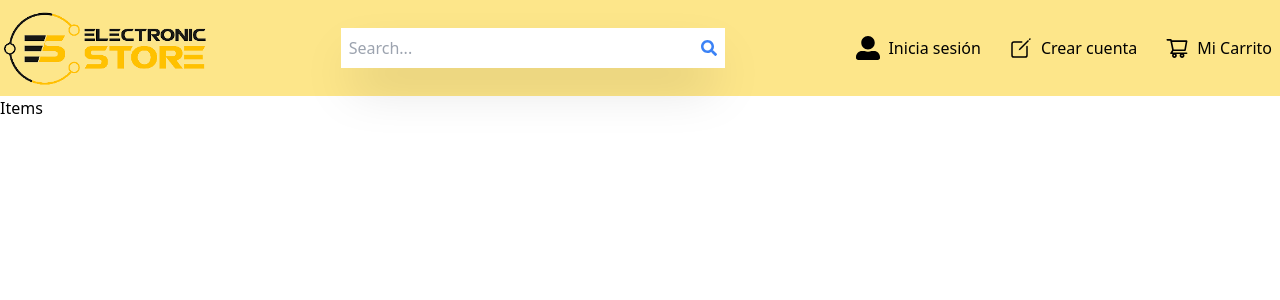
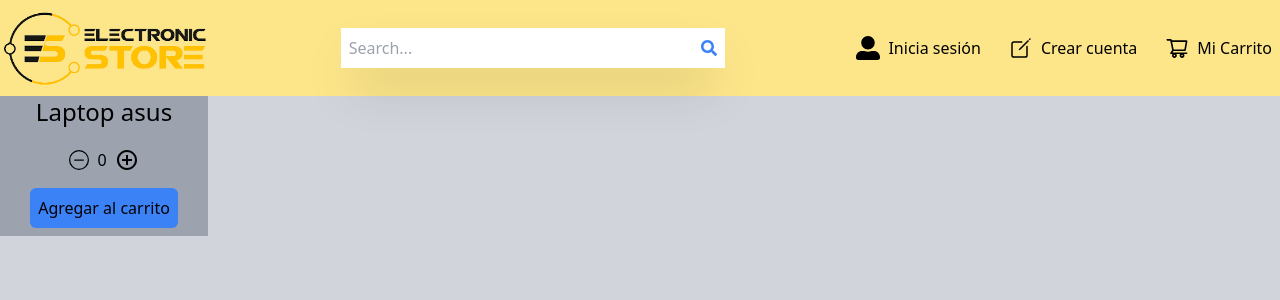
Before and after one commit to ChristhianSM/ecommerce-react-app, a React (Create React App) app: page / in a window 1280 px wide. Shown: the top 300 px of the page. Built offline with nearby package versions, Linux system fonts and the light colour scheme.

Commit message:
Se agrego inputCount para incrementar o decrementar la cantidad de un producto

```diff
--- a/package.json
+++ b/package.json
@@ -7,6 +7,7 @@
     "@testing-library/jest-dom": "^5.14.1",
     "@testing-library/react": "^11.2.7",
     "@testing-library/user-event": "^12.8.3",
+    "animate.css": "^4.1.1",
     "react": "^17.0.2",
     "react-dom": "^17.0.2",
     "react-icons": "^4.3.1",
--- a/public/index.html
+++ b/public/index.html
@@ -10,6 +10,10 @@
       content="Web site created using create-react-app"
     />
     <link rel="apple-touch-icon" href="%PUBLIC_URL%/logo192.png" />
+    <link
+    rel="stylesheet"
+    href="https://cdnjs.cloudflare.com/ajax/libs/animate.css/4.1.1/animate.min.css"
+  />
     <!--
       manifest.json provides metadata used when your web app is installed on a
       user's mobile device or desktop. See https://developers.google.com/web/fundamentals/web-app-manifest/
--- /dev/null
+++ b/src/components/ecommerce/InputCount.js
@@ -0,0 +1,39 @@
+import React, { useState } from 'react'
+import {RiAddCircleLine} from 'react-icons/ri'
+import {BsDashCircle} from 'react-icons/bs'
+
+export const InputCount = () => {
+
+    const stockProduct = 10
+    const [counter, setCounter] = useState(0);
+
+    const handleIncrementCounter = () => {
+        if (counter < stockProduct ) {
+            setCounter(counter + 1)
+        }
+    }
+    const handleDrecementCounter = () => {
+        if (counter > 0) {
+            setCounter(counter-1)
+        }
+    }
+
+    return (
+        <div className = "bg-gray-400 w-52 text-center ">
+            <p className = "text-2xl mb-5">Laptop asus</p>
+            <div className = "flex items-center gap-2 justify-center mb-2">
+                <BsDashCircle
+                    className = "text-xl cursor-pointer"
+                    onClick = {handleDrecementCounter}
+                ></BsDashCircle>
+                <span> {counter} </span>
+                <RiAddCircleLine
+                    className = "text-2xl cursor-pointer"
+                    onClick = {handleIncrementCounter}
+                ></RiAddCircleLine>
+            </div>
+
+            <button className = "my-2 rounded-md bg-blue-500 p-2">Agregar al carrito</button>
+        </div>
+    )
+}
--- a/src/components/ecommerce/ItemListContainer.js
+++ b/src/components/ecommerce/ItemListContainer.js
@@ -1,9 +1,11 @@
-import React from 'react'
+import React, { useState } from 'react'
+import { InputCount } from './InputCount'
 
 export const ItemListContainer = () => {
+
     return (
-        <div>
-            Items
+        <div className = "bg-gray-300 h-screen">
+            <InputCount />
         </div>
     )
 }
```
Also changed, not shown: 1 other file (tests, documents, lock files or other folders).
